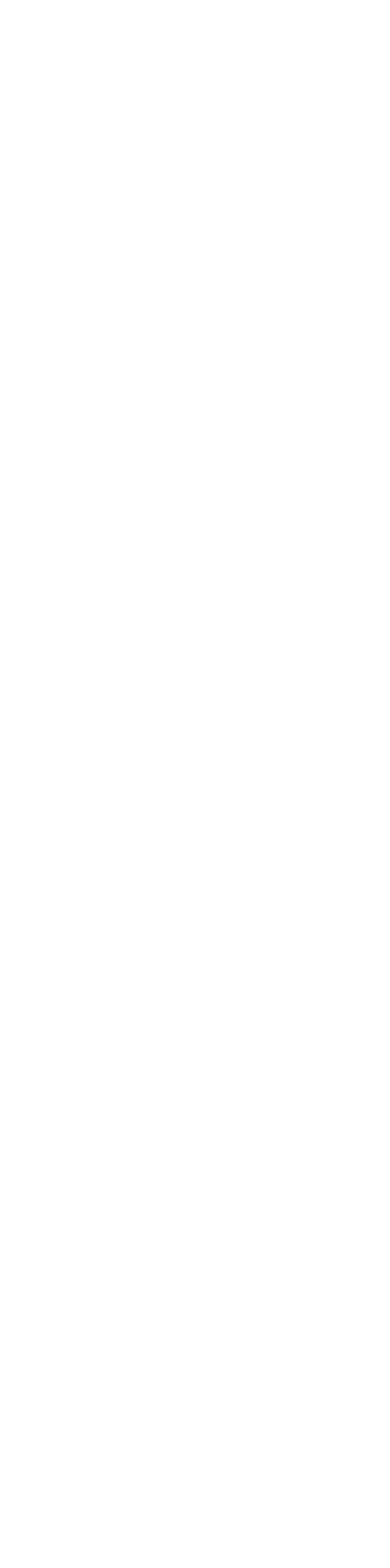
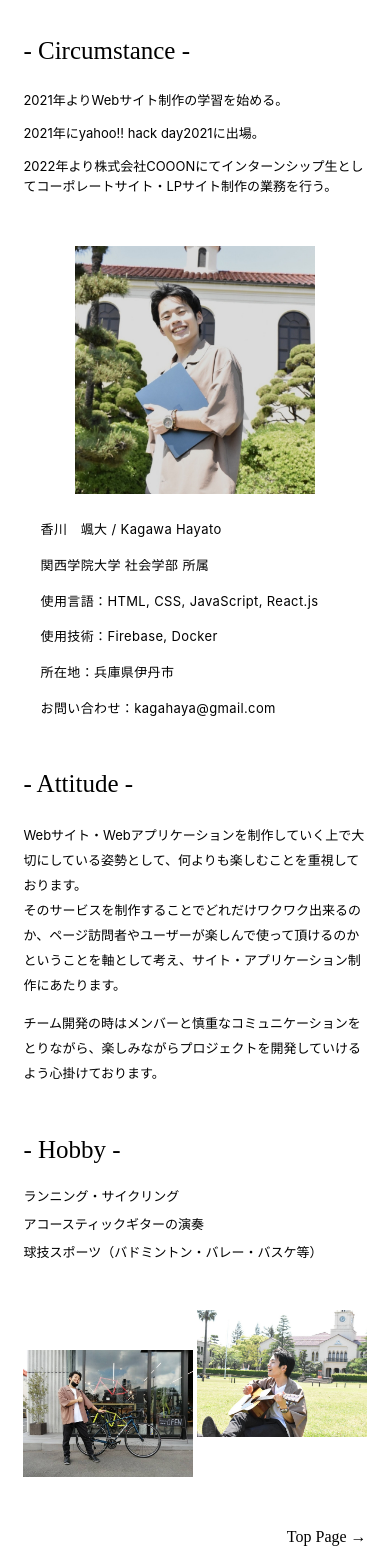
Before and after one commit to Fu-taKagawa/myportfolio, a React (Create React App) app in the folder myport/: page /about in a window 390 px wide. Shown: the part 320-1888 px from the top of the page. Before the commit the page ends 844 px from the top, so only its background shows below. Built offline with nearby package versions, Linux system fonts and the light colour scheme.

Commit message:
add AboutPage pc&sp

```diff
--- /dev/null
+++ b/myport/src/css/About.css
@@ -0,0 +1,192 @@
+.About{
+    width: 88%;
+    margin: 50px auto;
+    text-align: center;
+}
+
+.About__top-logo{
+    margin-bottom: 50px;
+}
+
+.About__top-text{
+    margin-top: 50px;
+}
+
+.About__content{
+    position: relative;
+    display: flex;
+    align-items: center;
+    justify-content: center;
+    margin-top: 50px;
+}
+
+.About__content-img{
+    margin: 0 50px;
+}
+
+.About__content-img img{
+    width: 350px;
+}
+
+.About__content-textbox{
+    text-align: left;
+    margin: 0 50px;
+}
+
+.About__content__title{
+    font-size: 25px;
+    font-weight: 300;
+    font-family: Montserrat;
+}
+
+.About__circumstance{
+    width: 70%;
+    margin: 50px auto;
+    text-align: left;
+}
+
+.About__circumstance p{
+    line-height: 15px;
+}
+
+.green__bg-right-about{
+    position: absolute;
+    top: 800px !important;
+    right: 50px !important;
+    z-index: 0;
+}
+.green__bg-right-about img{
+    width: 400px;
+}
+
+.About__attitude{
+    width: 70%;
+    margin: 50px auto;
+    text-align: left;
+}
+
+.About__attitude p{
+    line-height: 25px;
+}
+
+.green__bg-left-about{
+    position: absolute;
+    top: -100px;
+    left: -250px;
+    z-index: 0;
+}
+
+.green__bg-left-about img{
+    width: 400px;
+}
+
+.About__hobby{
+    position: relative;
+    width: 70%;
+    margin: 150px auto 50px;
+    text-align: left;
+}
+
+.About__hobby p{
+    line-height: 15px;
+}
+
+.About__hobby__photo{
+    position: relative;
+    width: 70%;
+    margin: auto;
+}
+
+.About__hobby__photo img{
+    width: 470px;
+}
+
+.hobby__guitar{
+    position: absolute;
+    right: 0;
+}
+
+.hobby__bike{
+    position: absolute;
+    left: 0;
+    top: 100px;
+    z-index: -1;
+}
+
+.TopPage-link{
+    position: absolute;
+    top: 500px;
+    right: 0;
+    padding-bottom: 30px;
+}
+
+@media screen and (max-width: 767px){
+    .About__top-text{
+        text-align: left;
+    }
+
+    .About__circumstance{
+        width: 100%;
+        margin-bottom: 0px;
+    }
+
+    .About__circumstance p{
+        line-height: 20px;
+        font-size: 13px;
+    }
+
+    .About__attitude{
+        width: 100%;
+        margin-bottom: 0px;
+    }
+
+    .About__attitude p{
+        line-height: 25px;
+        font-size: 13px;
+    }
+
+    .About__hobby{
+        width: 100%;
+        margin: 50px 0;
+    }
+
+    .About__hobby p{
+        line-height: 15px;
+        font-size: 13px;
+    }
+
+    .About__hobby__photo{
+        width: 100%;
+    }
+
+    .About__hobby__photo img{
+        width: 170px;
+    }
+
+    .hobby__bike{
+        top: 40px;
+    }
+
+    .TopPage-link{
+        top: 200px;
+    }
+
+
+    .About__content{
+        display: block;
+    }
+    .About__content-img{
+        margin: 0;
+    }
+    .About__content-img img{
+        width: 70%;
+    }
+    .About__content-textbox{
+        width: 90%;
+        margin: 20px auto;
+    }
+
+    .About__content-link{
+        top: 720px;
+    }
+}
--- a/myport/src/css/Top.css
+++ b/myport/src/css/Top.css
@@ -25,18 +25,18 @@
 .green__bg-left-top{
     position: absolute;
     left: 5%;
-    top: 300px;
+    top: 370px;
     z-index: 0;
 }
 .green__bg-left-top img{
-    width: 500px;
+    width: 400px;
 }
 
 .TopPage__top__catchfrase .catch-frase{
     width: 550px;
     position: absolute;
     z-index: 5;
-    top: 280px;
+    top: 220px;
     left: 13%;
 }
 
@@ -44,7 +44,7 @@
     width: 550px;
     position: absolute;
     z-index: 0;
-    top: 287px;
+    top: 227px;
     left: 12.5%;
 }
 
@@ -64,7 +64,7 @@
         margin-bottom: 50px;
     }
 
-    .green__bg-sp{
+    .green__bg-top-sp{
         position: absolute;
         top: 280px;
     }
@@ -139,13 +139,13 @@
     right: 15%;
 }
 
-.green__bg-right-about{
+.green__bg-right-top-about{
     position: absolute;
     right: 0;
     z-index: 0;
     top: 500px;
 }
-.green__bg-right-about img{
+.green__bg-right-top-about img{
     width: 400px;
 }
 
@@ -224,7 +224,7 @@
     }
 
     .TopPage__works__content-link{
-        top: 550px;
+        top: 570px;
     }
 }
 
--- a/myport/src/index.js
+++ b/myport/src/index.js
@@ -5,6 +5,7 @@ import App from './App';
 
 
 import "./component/header/Header.css";
+import "./css/About.css"
 import "./css/Top.css"
 import "./component/text.css"
 
--- a/myport/src/page/About.js
+++ b/myport/src/page/About.js
@@ -1,11 +1,75 @@
 import React from "react";
+import { Link } from "react-router-dom";
 import Header from "../component/header/Header";
+
+import green__bg from '../img/top/bg__green.svg'
+import green__bgsp from "../img/top/bg__green-sp.svg"
+import aboutlogo from "../img/top/About-logo.svg"
+import aboutlogosp from "../img/top/About-logo-sp.svg"
+import topAboutPhoto from "../img/top/Top-about-photo.jpg"
+import bike from "../img/about/fuuta-bike.jpg"
+import guitar from "../img/about/fuuta-guitar.jpg"
 
 const About =()=>{
     return(
         <>
             <Header/>
-            <h1>ok</h1>
+            <section className="About">
+                    <div className="About__top">
+                        <div className="About__top-logo pc-only">
+                            <img src={aboutlogo} alt="AboutLogo" />
+                        </div>
+                        <div className="About__top-logo sp-only">
+                            <img src={aboutlogosp} alt="AboutLogo-sp" />
+                        </div>
+                        <div className="About__top-text">
+                            <p className="text-normal">兵庫・大阪を拠点としてプログラミングを学習をしながら<br className="pc-only"/>Webサイト・Webアプリケーション制作をしております。</p>
+                        </div>
+                        <div className="About__circumstance">
+                            <h3 className="About__content__title">- Circumstance -</h3>
+                            <p>2021年よりWebサイト制作の学習を始める。</p>
+                            <p>2021年にyahoo!! hack day2021に出場。 </p>
+                            <p>2022年より株式会社COOONにてインターンシップ生としてコーポレートサイト・LPサイト制作の業務を行う。</p>
+                        </div>
+                        <div className="About__content">
+                            <div className="About__content-img">
+                                <img src={topAboutPhoto} alt="AboutPhoto" />
+                            </div>
+                            <div className="About__content-textbox">
+                                <p className="text-normal">香川　颯大 / Kagawa Hayato</p>
+                                <p className="text-normal">関西学院大学 社会学部 所属</p>
+                                <p className="text-normal">使用言語：HTML, CSS, JavaScript, React.js</p>
+                                <p className="text-normal">使用技術：Firebase, Docker</p>
+                                <p className="text-normal">所在地：兵庫県伊丹市</p>
+                                <p className="text-normal">お問い合わせ：kagahaya@gmail.com</p>
+                            </div>
+                        </div>
+                        <div className="About__attitude">
+                            <h3 className="About__content__title">- Attitude -</h3>
+                            <p>Webサイト・Webアプリケーションを制作していく上で大切にしている姿勢として、何よりも楽しむことを重視しております。<br />
+                            そのサービスを制作することでどれだけワクワク出来るのか、ページ訪問者やユーザーが楽しんで使って頂けるのか<br className="pc-only"/>
+                            ということを軸として考え、サイト・アプリケーション制作にあたります。</p>
+                            <p>チーム開発の時はメンバーと慎重なコミュニケーションをとりながら、楽しみながらプロジェクトを開発していけるよう心掛けております。</p>
+                            <div className="green__bg-right-about pc-only">
+                                <img src={green__bg} alt="green-background-right" />
+                            </div>
+                        </div>
+                        <div className="About__hobby">
+                            <div className="green__bg-left-about pc-only">
+                                <img src={green__bg} alt="green-background-left" />
+                            </div>
+                            <h3 className="About__content__title">- Hobby -</h3>
+                            <p>ランニング・サイクリング</p>
+                            <p>アコースティックギターの演奏</p>
+                            <p>球技スポーツ（バドミントン・バレー・バスケ等）</p>
+                        </div>
+                        <div className="About__hobby__photo">
+                            <div className="hobby__guitar"><img src={guitar} alt="guitar" /></div>
+                            <div className="hobby__bike"><img src={bike} alt="bike" /></div>
+                            <div className="TopPage-link"><p><Link to={"../"}>Top Page →</Link></p></div>
+                        </div>
+                </div>
+            </section>
         </>
     )
 }
--- a/myport/src/page/Top.js
+++ b/myport/src/page/Top.js
@@ -48,7 +48,7 @@ const Top =()=>{
                         <div className="green__bg-left-top pc-only">
                             <img src={green__bg} alt="green-background-left" />
                         </div>
-                        <div className="green__bg-sp sp-only">
+                        <div className="green__bg-top-sp sp-only">
                             <img src={green__bgsp} alt="green-background-sp" />
                         </div>
                     </div>
@@ -88,8 +88,8 @@ const Top =()=>{
                                 <p className="text-normal">所在地：兵庫県伊丹市</p>
                                 <p className="text-normal">お問い合わせ：kagahaya@gmail.com</p>
                             </div>
-                            <p className="TopPage__about__content-link"><a href="">About details →</a></p>
-                            <div className="green__bg-right-about pc-only">
+                            <p className="TopPage__about__content-link"><Link to={"About"}>About details →</Link></p>
+                            <div className="green__bg-right-top-about pc-only">
                                 <img src={green__bg} alt="green-background-right" />
                             </div>
                         </div>
```
Also changed, not shown: myport/src/img/about/fuuta-bike.jpg (added), myport/src/img/about/fuuta-guitar.jpg (added).
